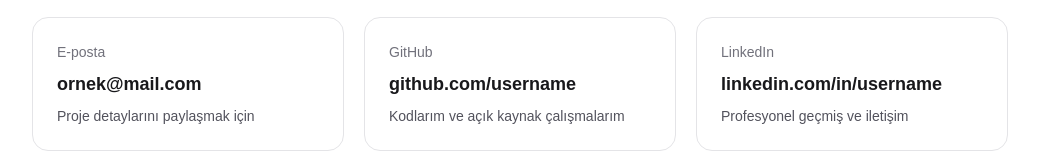
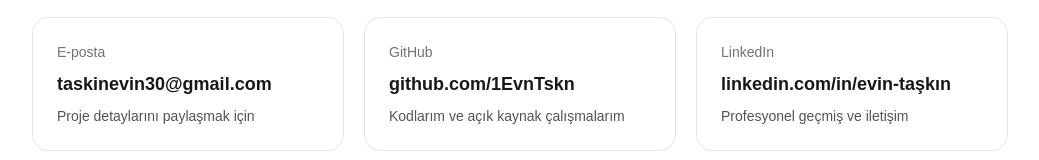
Before and after one commit to 1EvnTskn/fessoft-corporate-website, a Next.js app: page / in a window 1280 px wide. Shown: the part 1178-1338 px from the top of the page, without its empty margins (120-1159 px from the left). Built offline with nearby package versions, Linux system fonts and the light colour scheme.

Commit message:
Connect GitHub and LinkedIn links

```diff
--- a/app/page.tsx
+++ b/app/page.tsx
@@ -25,9 +25,9 @@
 ] as const;
 
 const contact = {
-    email: "ornek@mail.com",
-    github: "https://github.com/username",
-    linkedin: "https://linkedin.com/in/username",
+    email: "taskinevin30@gmail.com",
+    github: "https://github.com/1EvnTskn",
+    linkedin: "https://www.linkedin.com/in/evin-ta%C5%9Fk%C4%B1n-7281b3247/",
 } as const;
 
 export default function Home() {
@@ -161,13 +161,11 @@
                         <a
                             href={contact.github}
                             target="_blank"
-                            rel="noreferrer"
+                            rel="noopener noreferrer"
                             className="rounded-2xl border border-zinc-200 bg-white p-6 hover:shadow-sm"
                         >
                             <p className="text-sm text-zinc-500">GitHub</p>
-                            <p className="mt-2 text-lg font-semibold">
-                                {contact.github.replace("https://", "")}
-                            </p>
+                            <p className="mt-2 text-lg font-semibold">github.com/1EvnTskn</p>
                             <p className="mt-2 text-sm text-zinc-600">
                                 Kodlarım ve açık kaynak çalışmalarım
                             </p>
@@ -178,17 +176,16 @@
                         <a
                             href={contact.linkedin}
                             target="_blank"
-                            rel="noreferrer"
+                            rel="noopener noreferrer"
                             className="rounded-2xl border border-zinc-200 bg-white p-6 hover:shadow-sm"
                         >
                             <p className="text-sm text-zinc-500">LinkedIn</p>
-                            <p className="mt-2 text-lg font-semibold">
-                                {contact.linkedin.replace("https://", "")}
-                            </p>
+                            <p className="mt-2 text-lg font-semibold">linkedin.com/in/evin-taşkın</p>
                             <p className="mt-2 text-sm text-zinc-600">
                                 Profesyonel geçmiş ve iletişim
                             </p>
                         </a>
+
 
                     </div>
                 </div>
```
